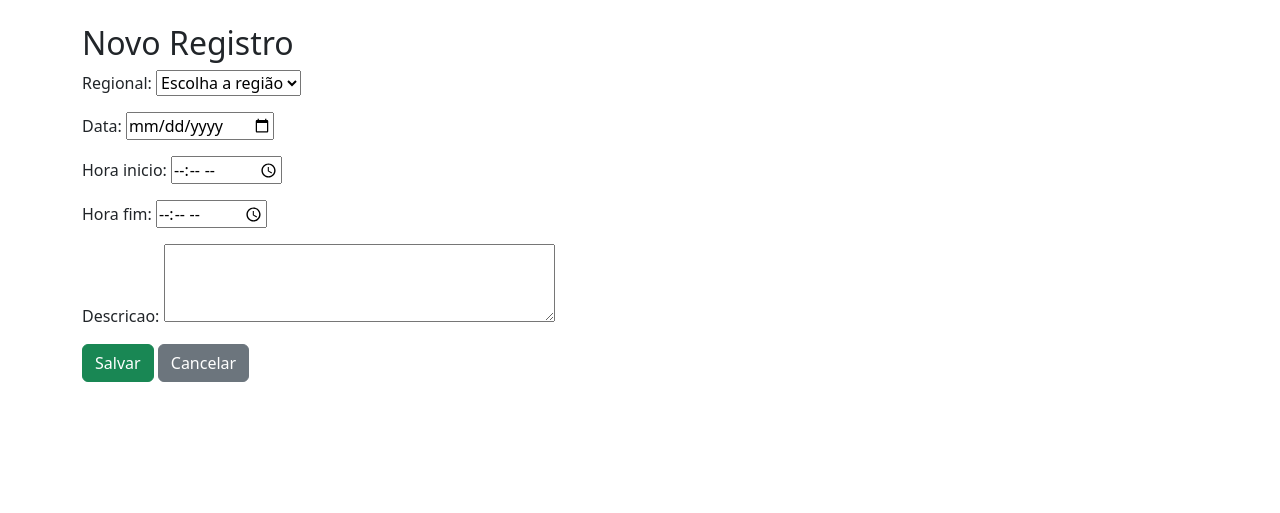
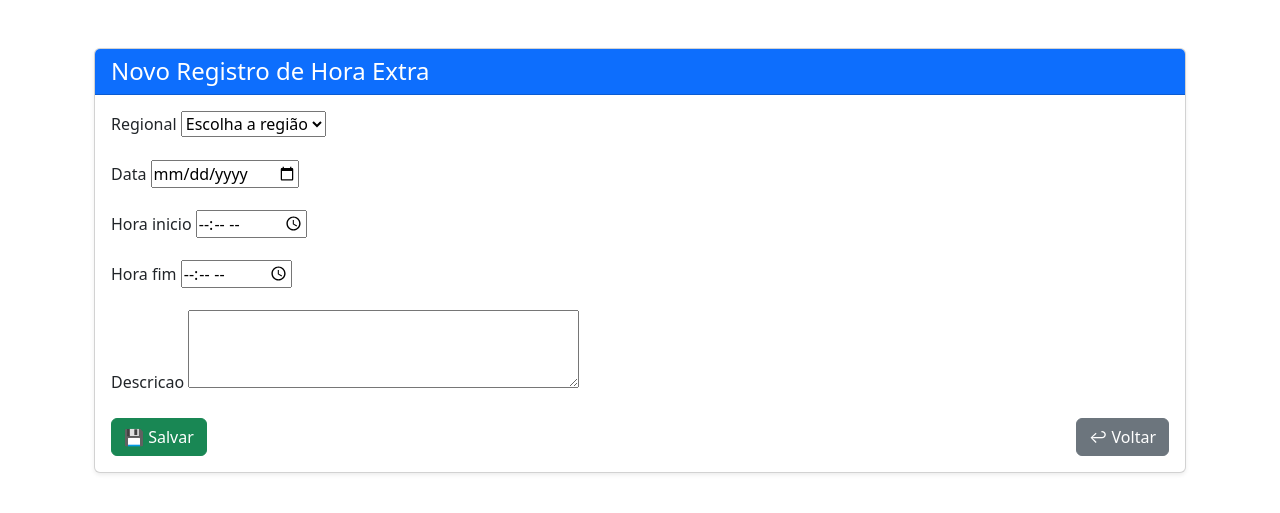
Before and after one commit to silviadebussi/horaextra, a Django app: page /novo/ in a window 1280 px wide. Shown: the part 56-569 px from the top of the page. Run offline with Django 5.2, Linux system fonts and the light colour scheme; a user stored in the database is signed in; data comes from the database, SQL or seed files in the repository.

Commit message:
formulario layout

```diff
--- a/core/Templates/core/criar_registro.html
+++ b/core/Templates/core/criar_registro.html
@@ -1,11 +1,32 @@
 {% extends 'core/inicio.html' %}
 
 {% block content %}
-<h2>Novo Registro</h2>
-<form method="post">
-    {% csrf_token %}
-    {{ form.as_p }}
-    <button type="submit" class="btn btn-success">Salvar</button>
-    <a href="{% url 'lista_registros' %}" class="btn btn-secondary">Cancelar</a>
-</form>
+<div class="container mt-5">
+    <div class="card shadow-sm">
+        <div class="card-header bg-primary text-white">
+            <h4 class="mb-0">Novo Registro de Hora Extra</h4>
+        </div>
+        <div class="card-body">
+            <form method="post">
+                {% csrf_token %}
+                {% for field in form %}
+                    <div class="mb-3">
+                        <label class="form-label">{{ field.label }}</label>
+                        {{ field }}
+                        {% if field.help_text %}
+                            <small class="form-text text-muted">{{ field.help_text }}</small>
+                        {% endif %}
+                        {% for error in field.errors %}
+                            <div class="text-danger">{{ error }}</div>
+                        {% endfor %}
+                    </div>
+                {% endfor %}
+                <div class="d-flex justify-content-between">
+                    <button type="submit" class="btn btn-success">💾 Salvar</button>
+                    <a href="{% url 'lista_registros' %}" class="btn btn-secondary">↩ Voltar</a>
+                </div>
+            </form>
+        </div>
+    </div>
+</div>
 {% endblock %}
```
